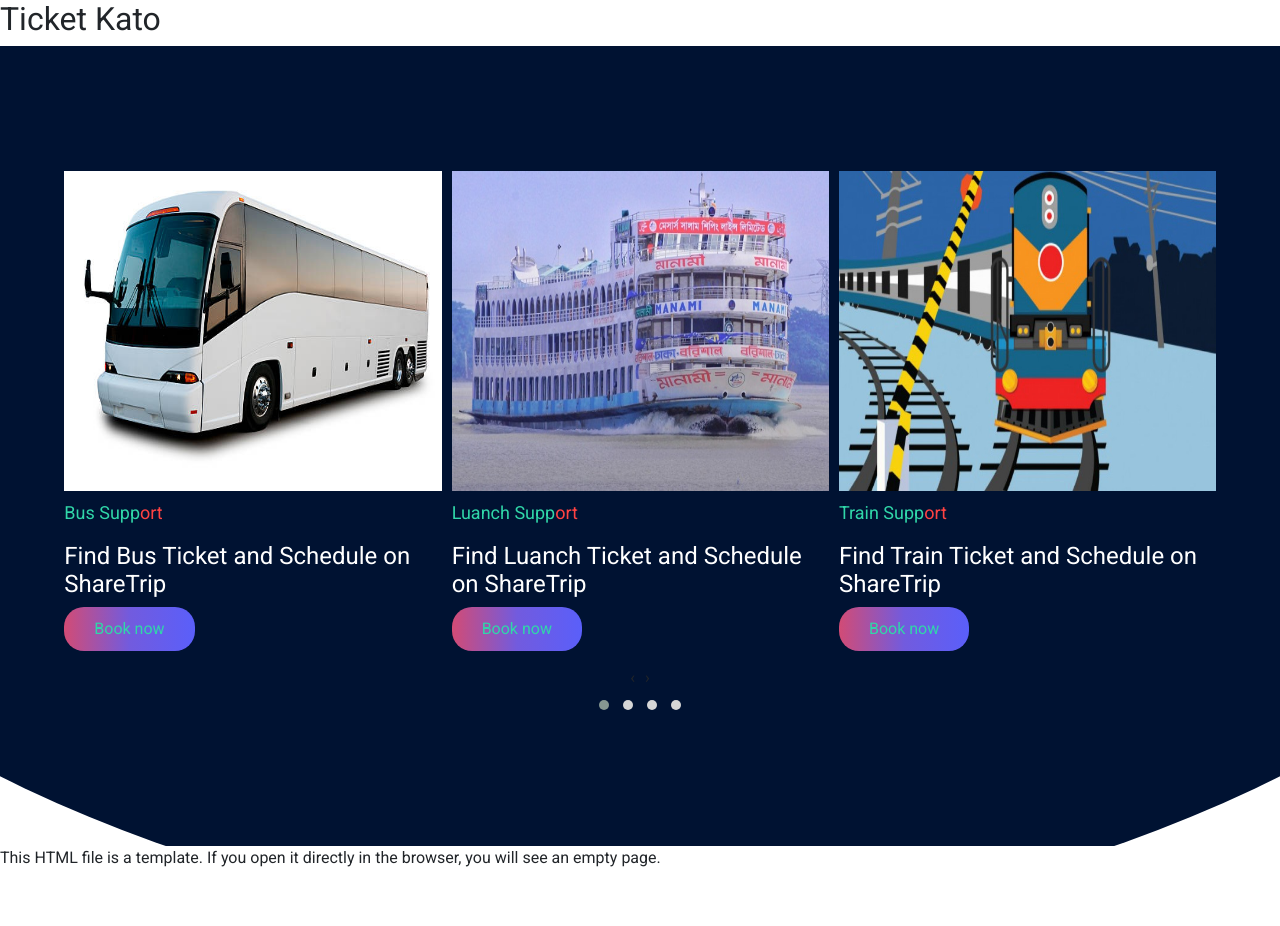
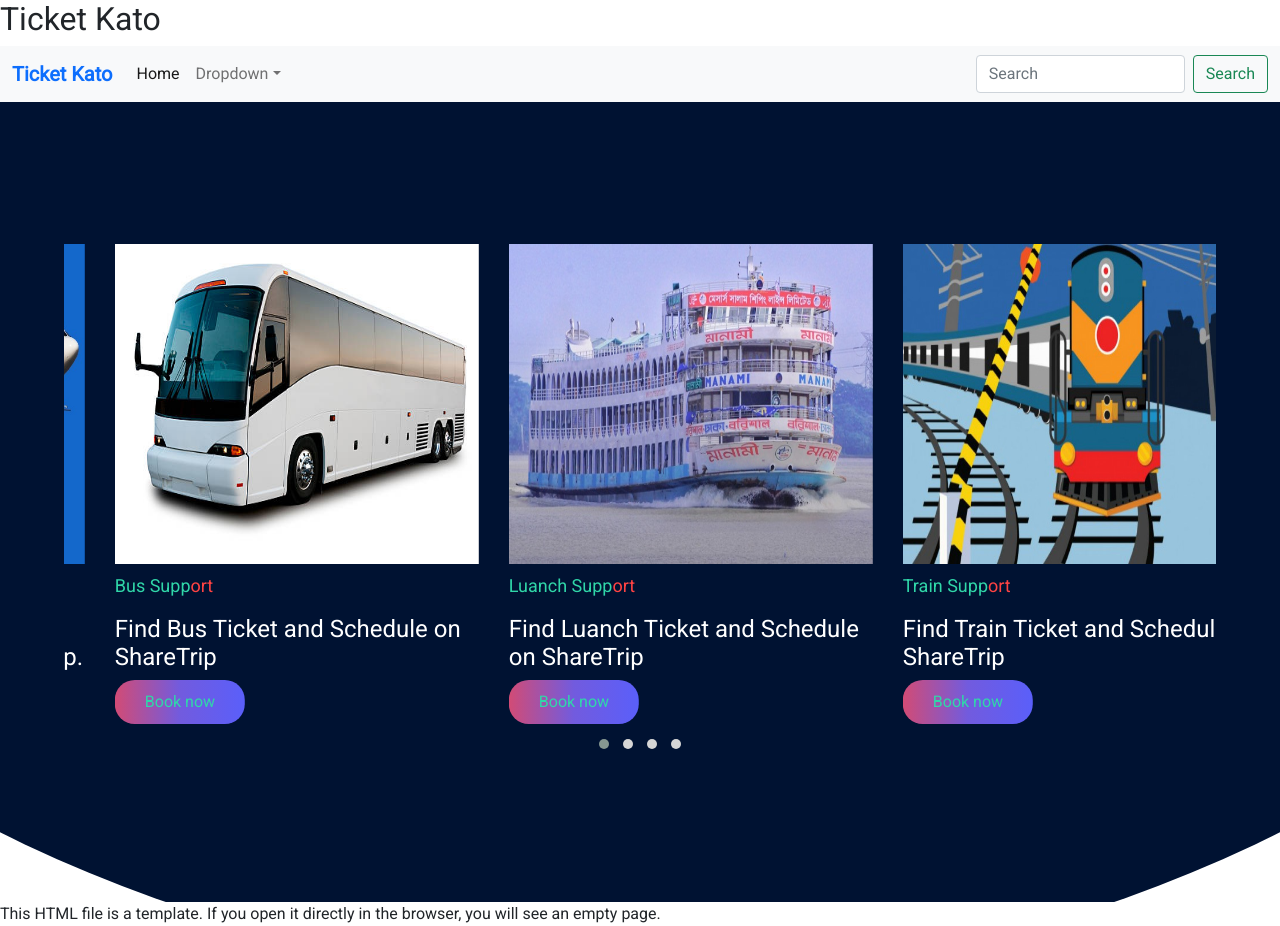
Before and after one commit to MehruzSaif/ticket-kato-client-side, a React (Create React App) app: page / in a window 1280 px wide. Before the commit the page ends 870 px from the top, so only its background shows below. Built offline with nearby package versions, Linux system fonts and the light colour scheme.

Commit message:
complete-slider

```diff
--- a/package.json
+++ b/package.json
@@ -11,6 +11,7 @@
     "react-dom": "^18.2.0",
     "react-owl-carousel": "^2.3.3",
     "react-scripts": "5.0.1",
+    "react-simple-typewriter": "^3.0.1",
     "web-vitals": "^2.1.4"
   },
   "scripts": {
--- a/src/App.js
+++ b/src/App.js
@@ -1,11 +1,18 @@
+
+
+
 import Slider from "./pages/Home/Slider";
+import Navbar from "./pages/shared/Navbar";
 
 
 function App() {
   return (
     <div className="">
       <h2>Ticket Kato</h2>
+       <Navbar></Navbar>
        <Slider></Slider>
+
+
 
     </div>
   );
--- a/src/pages/Home/Slider.js
+++ b/src/pages/Home/Slider.js
@@ -9,14 +9,45 @@ import img3 from'./images/luanch.jpg'
 import img4 from'./images/train.jpg'
 
 const Slider = () => {
+  const options = {
+    margin: 30,
+    responsiveClass: true,
+    nav: false,
+    autoplay: true,
+    smartSpeed: 1000,
+    responsive: {
+        0: {
+            items: 1,
+            dots:false,
+
+        },
+        400: {
+            items: 1,
+            dots:false,
+        },
+        600: {
+            items: 2,
+            dots:true,
+        },
+        700: {
+            items: 2,
+            dots:true,
+        },
+        1000: {
+            items: 3,
+            dots:true,
+
+        }
+    },
+};
     return (
         <div className='owl-slider'>
             <div className='slidr-dev'>
         <OwlCarousel className='owl-theme'
-          items='3'
-          autoplay
-          dots
-         loop margin={10} nav>
+
+          margin={10}
+        {...options}
+        >
     <div class='item'>
         <img src={img1} alt=""  />
           <p className='mt-2'>Air Supp<span>ort</span></p>
```
Also changed, not shown: 1 other file (tests, documents, lock files or other folders).
